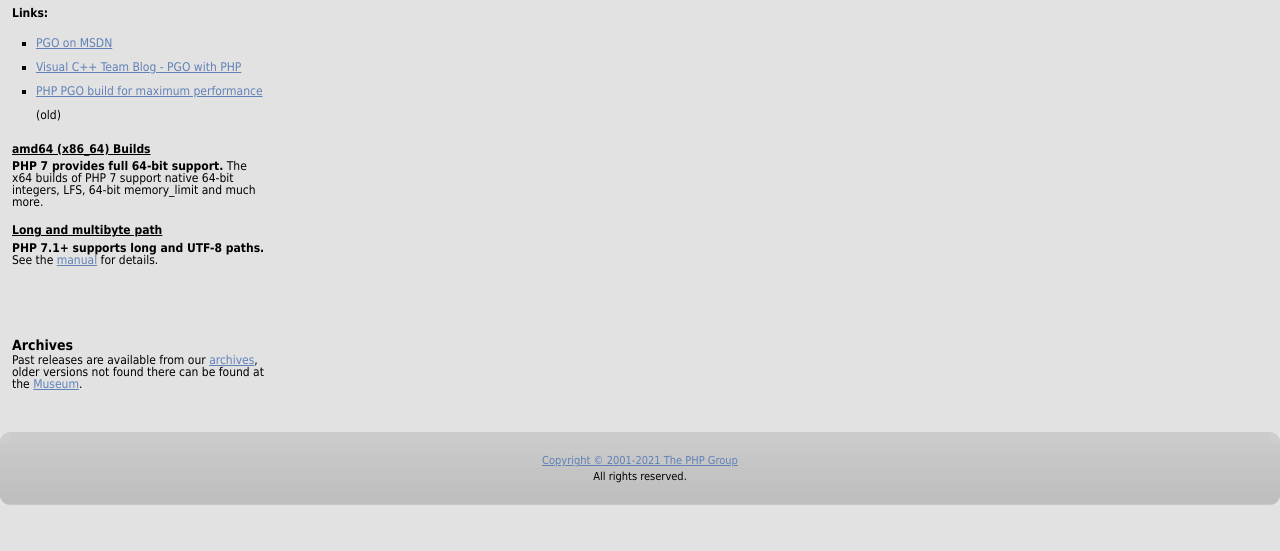
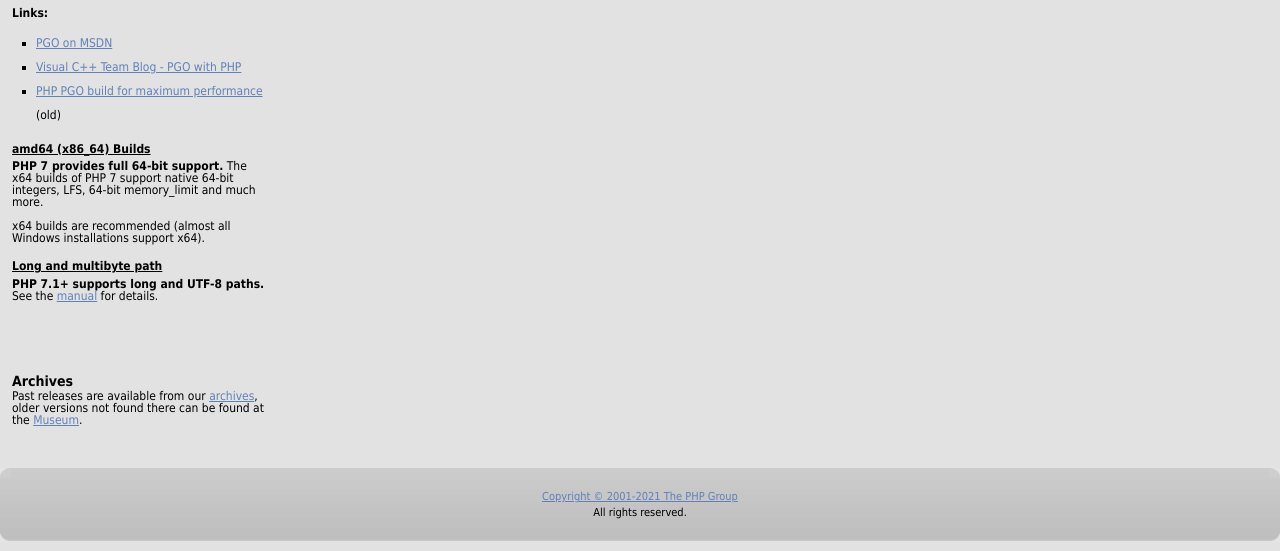
Before and after one commit to php/web-windows, a PHP site: template templates/left_column.php in a window 1280 px wide. Shown: the part 1058-1609 px from the top of the page. Before the commit the page ends 1563 px from the top, so only its background shows below. Run offline with PHP 8.4, Linux system fonts and the light colour scheme; the template is opened without the code that fills it, so the values that code supplies are empty; some libraries are stand-ins or nearby versions.

Commit message:
Proposal: Use bold headers only for 64-bit downloads
See https://externals.io/message/112808

I'd also considered something like `opacity: 0.6` for the entire section
but it seemed either hard to notice it was faded or illegible.

E.g. https://golang.org/dl/ uses bold for the most common x86-64
architecture.

Make the recommended download choice clearer for users unfamiliar
with the terms x86/x64.

- 64-bit PHP and libraries are generally more thoroughly tested
- 32-bit builds currently have the year 2038 problem

```diff
--- a/docroot/listing.php
+++ b/docroot/listing.php
@@ -154,7 +154,7 @@ if (isset($versions[$major]['test_pack'])) {
 
 <?php if (isset($versions[$major][$minor])) {
 ?>
-		<div class="innerbox">
+		<div class="innerbox<?= stripos($minor, 'x86') !== false ? ' 32bit' : ''; ?>">
 		<span class="corners-top"><span></span></span>
 
 		<h4 id="php-<?php echo $major . '-' . $minor; ?>" name="php-<?php echo $major . '-' . $minor;?>"><?php echo $labels[$minor]; ?> (<?php echo $versions[$major][$minor]['mtime']; ?>)</h4>
--- a/docroot/styles/content.css
+++ b/docroot/styles/content.css
@@ -473,6 +473,10 @@
 .content .info h4 {
 	font-size:1em;
 	font-weight:bold;
+}
+
+.content .info .32bit h4 {
+	font-weight:normal;
 }
 
 .content .info h3 a {
--- a/templates/left_column.php
+++ b/templates/left_column.php
@@ -93,6 +93,7 @@ if ((isset($mode) && ($mode == 'snapshots' || $mode == 'qa'))
 									<a name="x64"> </a>
 									<h4><u>amd64 (x86_64) Builds</u></h4>
 									<p><strong>PHP 7 provides full 64-bit support.</strong> The x64 builds of PHP 7 support native 64-bit integers, LFS, 64-bit memory_limit and much more.</p>
+									<p>x64 builds are recommended (almost all Windows installations support x64).</p>
 
 									<a name="long_path"></a>
 									<h4><u>Long and multibyte path</u></h4>
```
